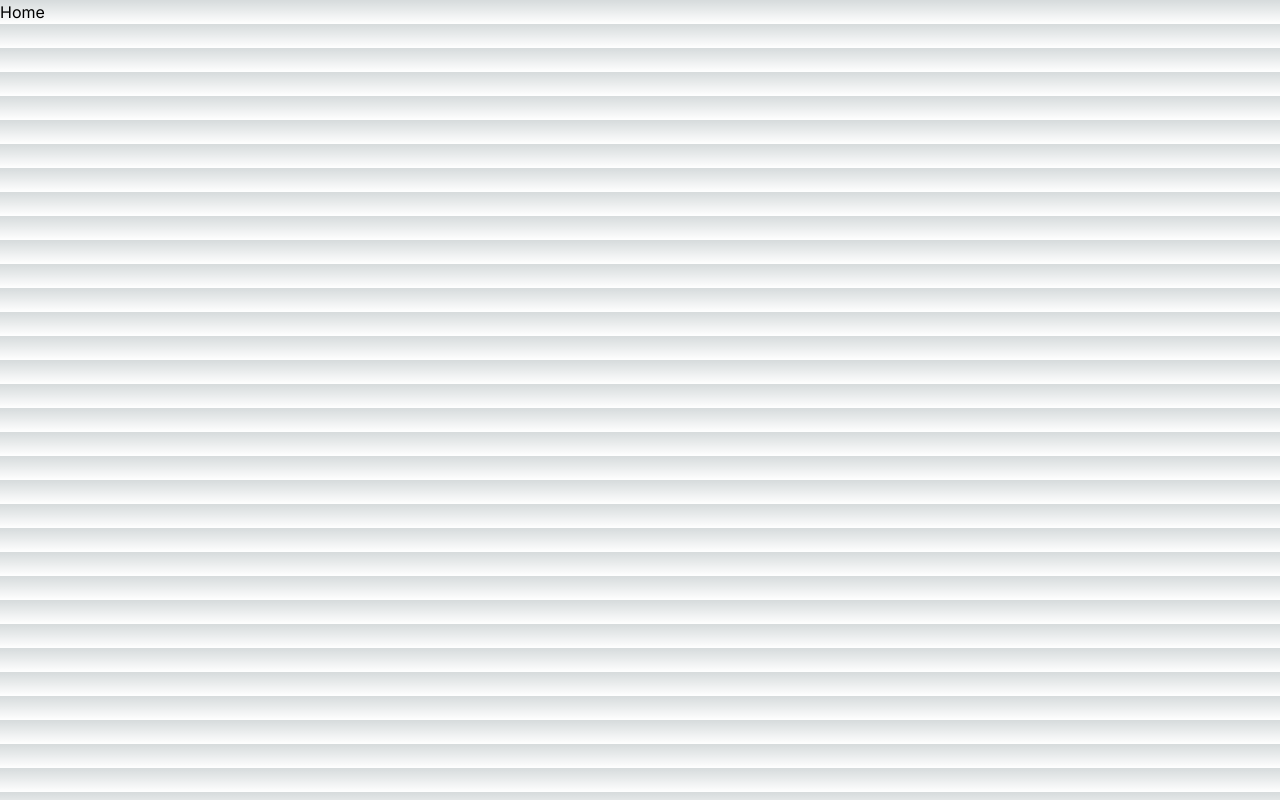
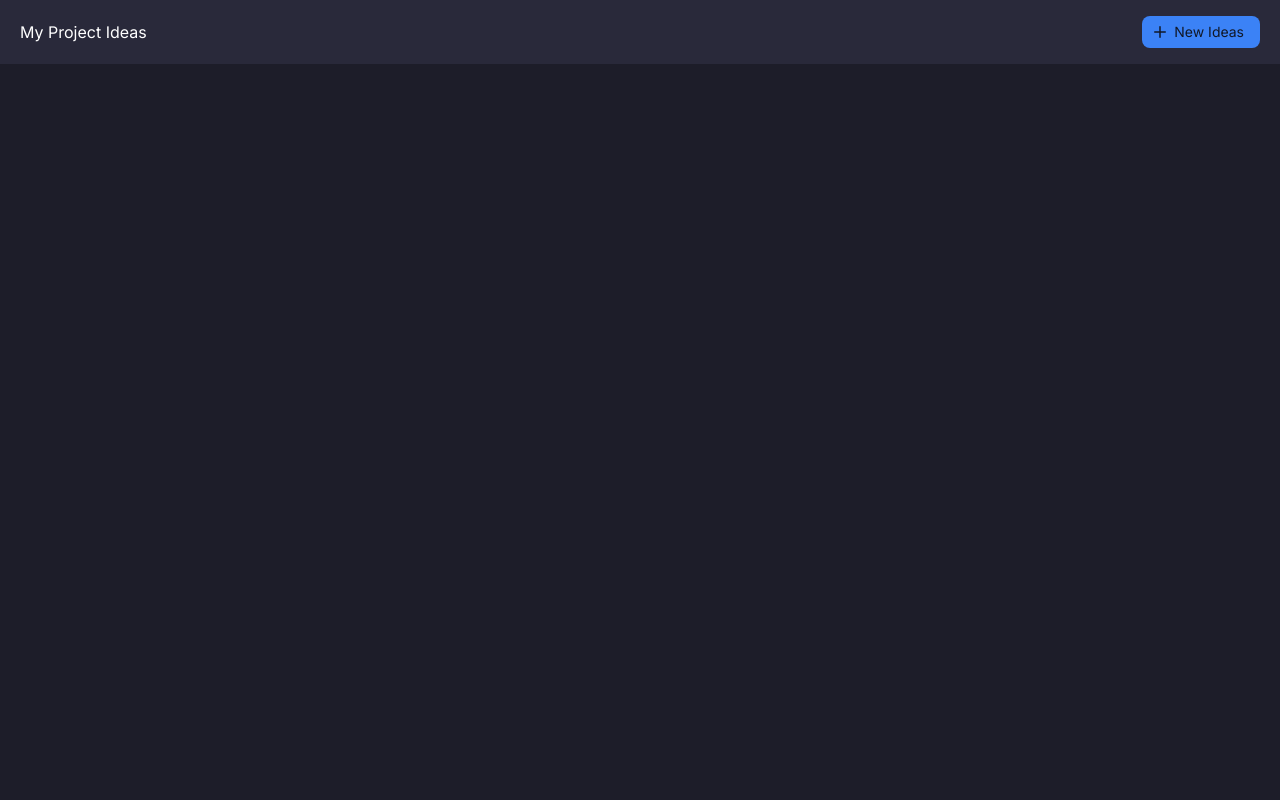
Before and after one commit to mmulyana/my-project-ideas, a Next.js app: page /home in a window 1280 px wide. Built offline with nearby package versions, Linux system fonts and the light colour scheme.

Commit message:
feat: navbar

```diff
--- a/src/app/globals.css
+++ b/src/app/globals.css
@@ -1,33 +1,8 @@
 @tailwind base;
 @tailwind components;
 @tailwind utilities;
-
-:root {
-  --foreground-rgb: 0, 0, 0;
-  --background-start-rgb: 214, 219, 220;
-  --background-end-rgb: 255, 255, 255;
-}
-
-@media (prefers-color-scheme: dark) {
-  :root {
-    --foreground-rgb: 255, 255, 255;
-    --background-start-rgb: 0, 0, 0;
-    --background-end-rgb: 0, 0, 0;
+@layer base {
+  body {
+    @apply bg-[#1d1d29];
   }
 }
-
-body {
-  color: rgb(var(--foreground-rgb));
-  background: linear-gradient(
-      to bottom,
-      transparent,
-      rgb(var(--background-end-rgb))
-    )
-    rgb(var(--background-start-rgb));
-}
-
-@layer utilities {
-  .text-balance {
-    text-wrap: balance;
-  }
-}
--- a/src/app/layout.tsx
+++ b/src/app/layout.tsx
@@ -1,6 +1,7 @@
 import type { Metadata } from "next";
 import { Inter } from "next/font/google";
 import "./globals.css";
+import Navbar from "_/components/navbar";
 
 const inter = Inter({ subsets: ["latin"] });
 
@@ -16,7 +17,10 @@ export default function RootLayout({
 }>) {
   return (
     <html lang="en">
-      <body className={inter.className}>{children}</body>
+      <body className={inter.className}>
+        <Navbar/>
+        {children}
+        </body>
     </html>
   );
 }
--- /dev/null
+++ b/src/components/navbar.tsx
@@ -0,0 +1,21 @@
+import { PlusIcon } from '@heroicons/react/20/solid'
+import Link from 'next/link'
+
+export default function Navbar() {
+  return (
+    <div className='w-full h-16 absolute top-0 left-0 bg-[#29293a]'>
+      <div className='container mx-auto px-5 h-16 flex justify-between items-center'>
+        <Link href='/' className='text-white'>
+          My Project Ideas
+        </Link>
+        <Link
+          href='/new'
+          className='bg-blue-500 text-gray-900 pl-2 pr-4 py-1.5 rounded-lg flex gap-1 items-center text-sm'
+        >
+          <PlusIcon className='w-5 h-5 font-medium' />
+          New Ideas
+        </Link>
+      </div>
+    </div>
+  )
+}
```
Also changed, not shown: package.json (+6 -5 lines), 1 other file (tests, documents, lock files or other folders).
